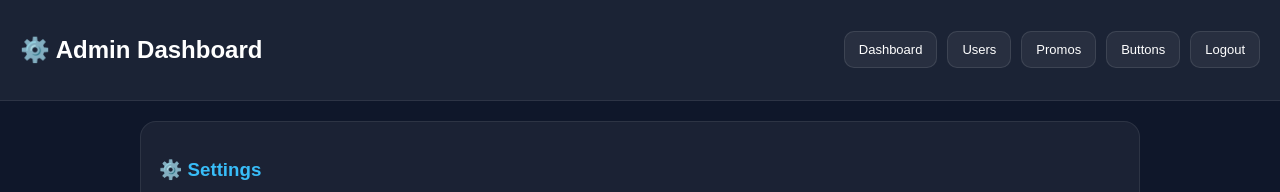
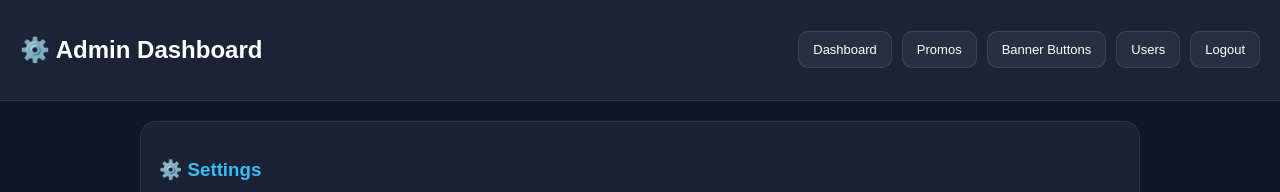
Before and after one commit to Dreamchaser-aus/captaintest12, a Flask app: page /admin in a window 1280 px wide. Shown: the top 192 px of the page. Run offline with Flask 3, Linux system fonts and the light colour scheme; the visitor is signed in with stand-in values (Sample User, id 1); data that the repository does not hold is empty; some libraries are stand-ins or nearby versions.

Commit message:
Update dashboard.html

```diff
--- a/templates/dashboard.html
+++ b/templates/dashboard.html
@@ -113,9 +113,9 @@
 
     <div class="nav">
       <a href="/admin">Dashboard</a>
+      <a href="/admin/promos">Promos</a>
+      <a href="/admin/banner_buttons">Banner Buttons</a>
       <a href="/admin/users">Users</a>
-      <a href="/admin/promos">Promos</a>
-      <a href="/admin/banner_buttons">Buttons</a>
       <a href="/admin/logout">Logout</a>
     </div>
   </div>
```
